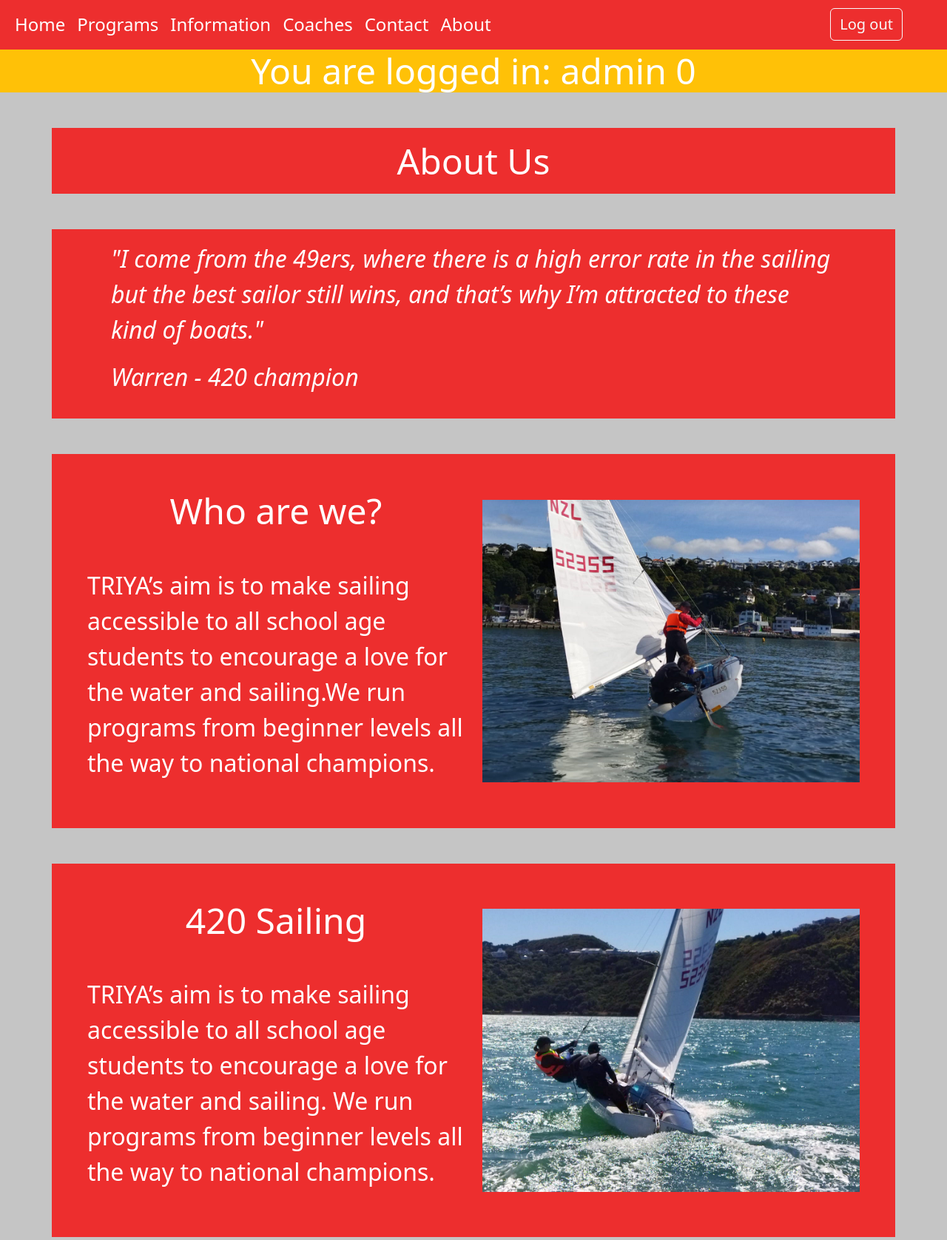
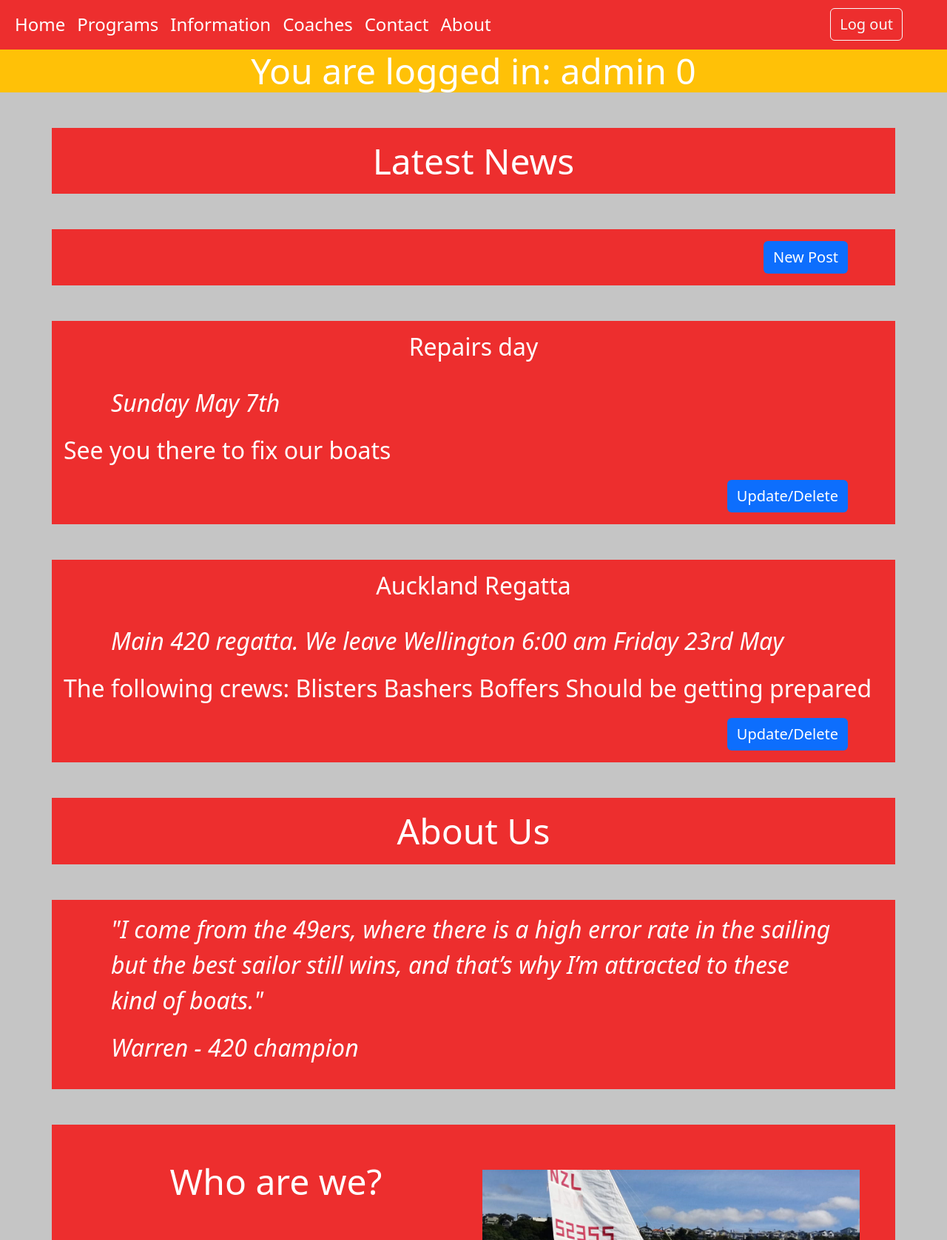
Before and after one commit to paul-khouri/Dynamic_TRIYA, a Flask app: page / in a window 1280 px wide. Shown: the part 235-1912 px from the top of the page at 74% size. Run offline with Flask 2, Linux system fonts and the light colour scheme; a user stored in the database is signed in; data comes from the database, SQL or seed files in the repository.

Commit message:
Create, update, delete for newsitem. Needs refactoring

```diff
--- a/db_functions.py
+++ b/db_functions.py
@@ -91,6 +91,7 @@ def run_search_query_tuples(sql_query,values_tuple, file_path):
     """Run a Query only with tuple to go with question marks
 
     :param (str) sql_query:
+    :param values_tuple : tuple
     :param (path) file_path:
     :return: (tuple) result
     """
--- a/dbase/installer.sql
+++ b/dbase/installer.sql
@@ -3,7 +3,7 @@ Database creation script
 */
 /* destroy all tables */
 drop table if exists page;
-drop table if exists newitem
+drop table if exists newsitem;
 drop table if exists coach;
 drop table if exists program;
 drop table if exists member;
@@ -23,9 +23,8 @@ create table page(
 create table newsitem(
     id integer primary key autoincrement not null,
     header text not null,
+    details text not null,
     content text not null,
-    image text not null,
-    pagenumber integer not null,
     updated_at date
 );
 
@@ -81,6 +80,16 @@ the water and sailing. We run programs from beginner levels all the way to natio
 date('now')
 );
 
+/* News Item */
+insert into newsitem(header, details, content, updated_at)
+values("Kids Sailing Day",
+"Running Saturday 21 November, 9am to 3pm, Cost=$25.00",
+"For children an introductory sailing day. No need to register.
+Come down.
+Children must have a parent or guardian with them",
+date('now')
+);
+
 /* Programs */
 insert into program(name, subtitle, description, coachingfee, boathire,image,updated_at)
 values("Learn to Sail",
--- a/server.py
+++ b/server.py
@@ -1,5 +1,5 @@
 from flask import Flask, render_template, request, redirect, url_for, session
-from db_functions import run_search_query, run_search_query_tuples
+from db_functions import run_search_query, run_search_query_tuples, run_commit_query
 
 app=Flask(__name__)
 db_path = 'dbase/triya_data.sqlite'
@@ -15,7 +15,48 @@ def currency_format(value):
 @app.route("/")
 def index():
     result = get_page_one(db_path)
-    return render_template("index.html", page_data=result)
+    news = get_all_news(db_path)
+    return render_template("index.html", page_data=result, news_data= news)
+
+@app.route('/update_delete_newsitem/<post_id>', methods=['GET','POST'])
+def update_delete_newsitem(post_id):
+    if request.method == "GET":
+        if session and session["Authorisation"]==0:
+
+            if post_id == "0":
+                null_data={
+                    "id":0,
+                    "header":"",
+                    "details":"",
+                    "content":""
+                }
+                return render_template("update_delete_newsitem.html", p_id=post_id, post_data= null_data)
+            else:
+                result= get_single_news(db_path, post_id)
+                print(result[0])
+                session["delete"]={"id":post_id,"table": "newsitem" }
+
+                #id, header, details, content
+                return render_template("update_delete_newsitem.html", p_id = post_id, post_data= result[0])
+        else:
+            return "<h1>Not Logged In</h1>".format(post_id)
+    elif request.method == "POST":
+        f=request.form
+        if f["id"] == "0":
+            sql = "insert into newsitem(header, details, content, updated_at) values(?,?,?, datetime('now'));"
+            values_tuple=(f['header'], f['details'], f['content'])
+            run_commit_query(sql, values_tuple, db_path)
+            return redirect(url_for('index'))
+        else:
+            return "<h1> Form Action Post_ID = {}</h1>".format(post_id)
+
+@app.route("/delete_item")
+def delete_item():
+    if session["delete"]["table"]=="newsitem":
+        sql = "delete from newsitem where id = ?"
+        values_tuple = (session["delete"]["id"])
+        run_commit_query(sql, values_tuple, db_path)
+    return redirect(url_for('index'))
 
 @app.route("/programs")
 def programs():
@@ -60,6 +101,27 @@ def get_page_one(p):
     result = run_search_query(sql,p)
     return result
 
+def get_all_news(p):
+    sql="select id, header, details, content from newsitem order by updated_at desc;"
+    result = run_search_query(sql,p)
+    return result
+
+def get_single_news(p, id):
+    sql="select id, header, details, content from newsitem where id = ?;"
+    values_tuple= (id,)
+    result = run_search_query_tuples(sql,values_tuple, p)
+    return result
+
+
+def insert_newsitem():
+    return None
+
+def update_newsitem():
+    return None
+
+def delete_newsitem():
+    return None
+
 def get_programs(p):
     sql = "select name, subtitle, description, coachingfee, boathire, coachingfee+boathire as 'total', image from program;"
     result = run_search_query(sql,p)
--- a/static/styles/triya-styles.css
+++ b/static/styles/triya-styles.css
@@ -41,6 +41,12 @@ body{
 }
 h2{
     font-size: 3em;
+    color: white;
+    text-align: center;
+    margin-bottom: 1em;
+}
+h3{
+   font-size: 2em;
     color: white;
     text-align: center;
     margin-bottom: 1em;
--- a/templates/index.html
+++ b/templates/index.html
@@ -5,6 +5,31 @@ TRIYA home
 {% endblock %}
 
 {% block content %}
+
+ <div class="container container-bg my-5 p-3" id="news"> <h2 class="m-0">Latest News</h2> </div>
+ {% if session["Authorisation"]==0 %}
+ <div class="container container-bg my-5 p-3">
+<div class="text-end">
+    <a href="{{ url_for('update_delete_newsitem', post_id=0) }}" class="btn bg-primary text-white me-5">New Post</a>
+</div>
+ </div>
+  {% endif %}
+{% if news_data %}
+{% for x in news_data %}
+<div class="container container-bg my-5 p-3">
+    <h3>{{x["header"]}}</h3>
+    <p class="quote-font">{{ x["details"] }}</p>
+    <p class="main-para">{{ x["content"] }}</p>
+     {% if session["Authorisation"]==0 %}
+    <div class="text-end">
+     <a href="{{ url_for('update_delete_newsitem', post_id=x['id'] ) }}" class="btn bg-primary text-white me-5">Update/Delete</a>
+    </div>
+      {% endif %}
+</div>
+
+{% endfor %}
+{% endif %}
+
 
  <div class="container container-bg my-5 p-3" id="about"> <h2 class="m-0">About Us</h2></div>
 <!-- quote -->
```
Also changed, not shown: templates/update_delete_newsitem.html (added, +39 -0 lines), test_queries.py (+7 -1 lines), dbase/triya_data.sqlite.
